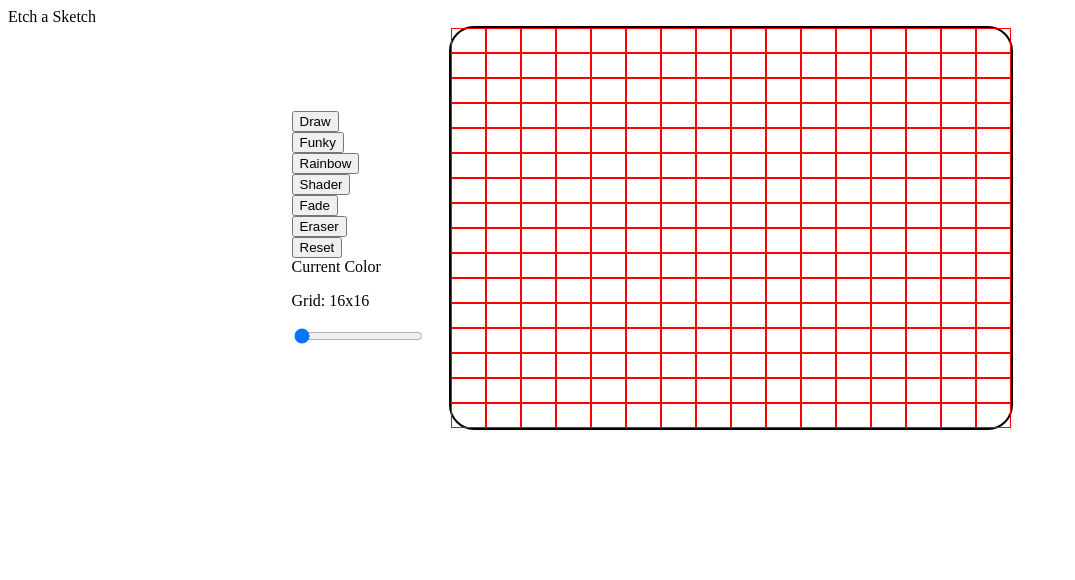
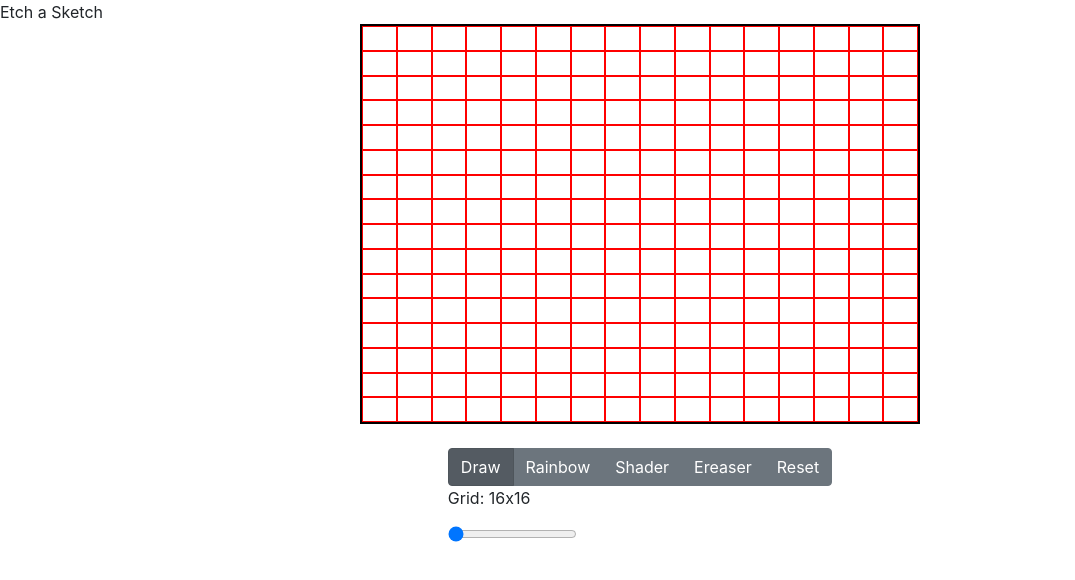
Before and after one commit to raulprez/etch-a-sketch, a plain HTML site: page index.html in a window 1280 px wide. Shown: the whole page, without its empty margins (0-1075 px from the left). Drawn offline with nearby package versions, Linux system fonts and the light colour scheme.

Commit message:
Reworked color selection design

```diff
--- a/index.html
+++ b/index.html
@@ -7,20 +7,42 @@
     <script src="script.js" defer></script>
     <link rel="stylesheet" href="styles.css">
     <title>Etch-A-Sketch</title>
+    <link rel="stylesheet" href="https://cdn.jsdelivr.net/npm/bootstrap@4.3.1/dist/css/bootstrap.min.css" integrity="sha384-ggOyR0iXCbMQv3Xipma34MD+dH/1fQ784/j6cY/iJTQUOhcWr7x9JvoRxT2MZw1T" crossorigin="anonymous">
+    <script src="https://code.jquery.com/jquery-3.6.0.min.js"></script>
 </head>
 <body>
 
     Etch a Sketch
 
     <div class="mainWrapper">
+
+        <div class="etch-a-sketchWrapper">
+            <div class="etch-a-sketch" id="etch-a-sketch">
+
+            </div>
+        </div>
+
         <div class="btnWrapper">
-            <button type="button" id="draw" class="btn" value="black">Draw</button>
-            <button type="button" class="btn" value="blue">Funky</button>
-            <button type="button" id="rainbow" class="btn">Rainbow</button>
-            <button type="button" id="shader" class="btn">Shader</button>
-            <button type="button" class="btn" value="green">Fade</button>
-            <button type="button" class="btn" value="white">Eraser</button>
-            <button type="button" class="btn" value="submit">Reset</button>
+
+            <div class="btn-group btn-group-toggle" data-toggle="buttons">
+
+                <label class="btn btn-secondary active">
+                  <input type="radio" name="options" id="draw" value="black" autocomplete="off" checked> Draw
+                </label>
+                <label class="btn btn-secondary">
+                  <input type="radio" name="options" id="rainbow" autocomplete="off"> Rainbow
+                </label>
+                <label class="btn btn-secondary">
+                  <input type="radio" name="options" id="shader" autocomplete="off"> Shader
+                </label>
+                <label class="btn btn-secondary">
+                    <input type="radio" name="options" id="option3" value="white" autocomplete="off"> Ereaser
+                </label>
+                  <label class="btn btn-secondary">
+                    <input type="radio" name="options" id="option3" autocomplete="off" onclick="location.reload(true)"> Reset
+                </label>
+
+            </div>
 
             <div id="currentColor">Current Color</div>
 
@@ -28,13 +50,6 @@
 
             <input id="range" type="range" name="rangeInput" min="16" step="1" max="64" value="16" class="white"
             onchange="updateTextInput(this.value); updateGrid(this.value);">
-
-        </div>
-
-        <div class="etch-a-sketchWrapper">
-            <div class="etch-a-sketch" id="etch-a-sketch">
-
-            </div>
         </div>
     </div>
 
--- a/script.js
+++ b/script.js
@@ -2,6 +2,14 @@
 
 document.addEventListener('DOMContentLoaded', (event) => {
     updateGrid(16);
+});
+
+// Change active button onclick
+$(document).ready(function() {
+  $('.btn-group-toggle input[type="radio"]').on('change', function() {
+    $('.btn-group-toggle label').removeClass('active');
+    $(this).closest('label').addClass('active');
+  });
 });
 
 
@@ -143,10 +151,6 @@ function random_rgba() {
   }
 }
 
-// Shader function
-
-
-
 // Fade color function
 
 function resetGrid() {
--- a/styles.css
+++ b/styles.css
@@ -10,6 +10,7 @@
     display: flex;
     justify-content: center;
     align-items: center;
+    flex-direction: column;
 }
 
 /* Square and grids */
@@ -26,7 +27,6 @@
     border: 2px;
     border-style: solid;
     border-color: black;
-    border-radius: 25px;
     display: grid;
 }
 
@@ -43,3 +43,7 @@
     justify-content: center;
     margin: 24px;
 }
+
+#currentColor {
+    display: none;
+}
```
